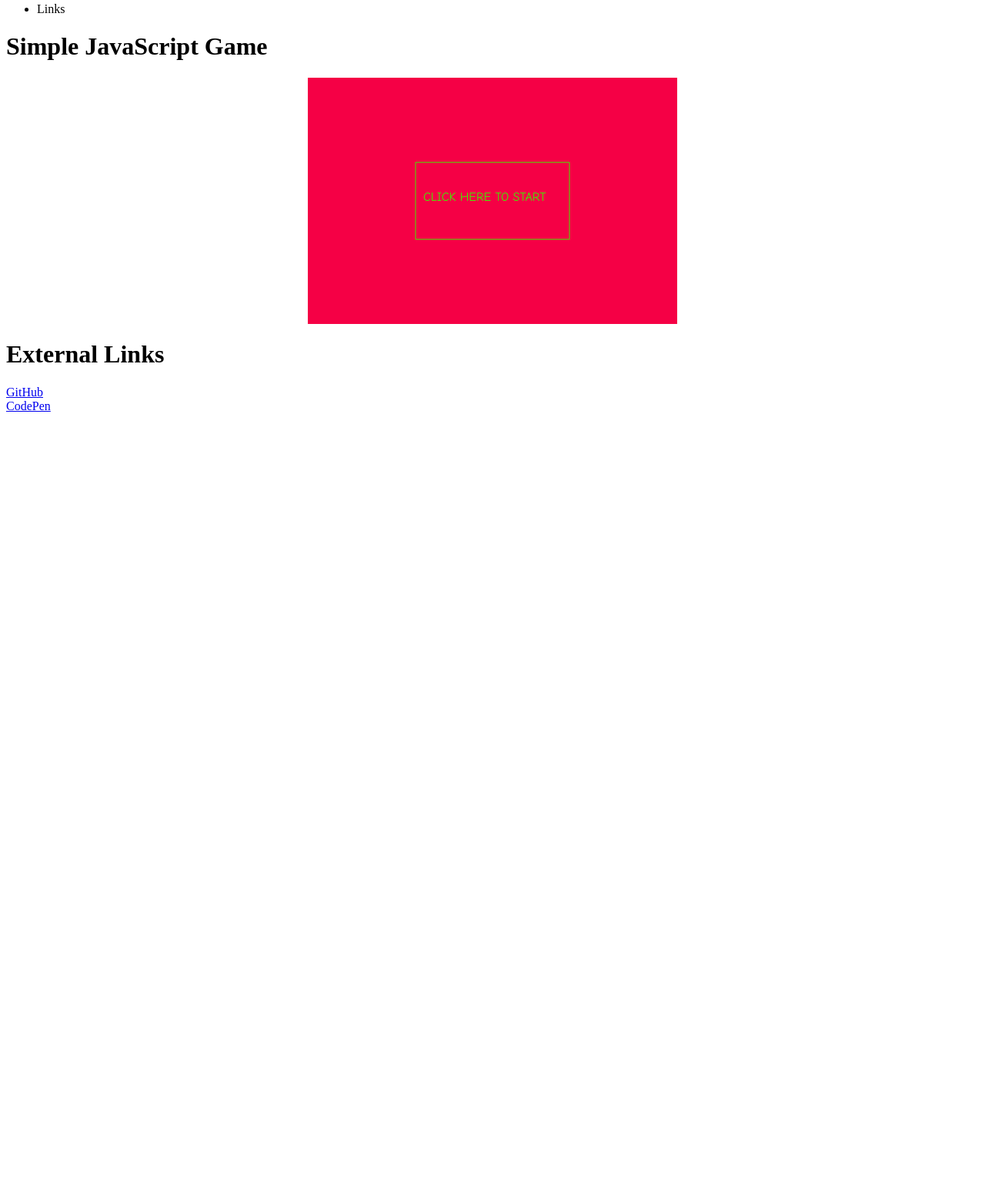
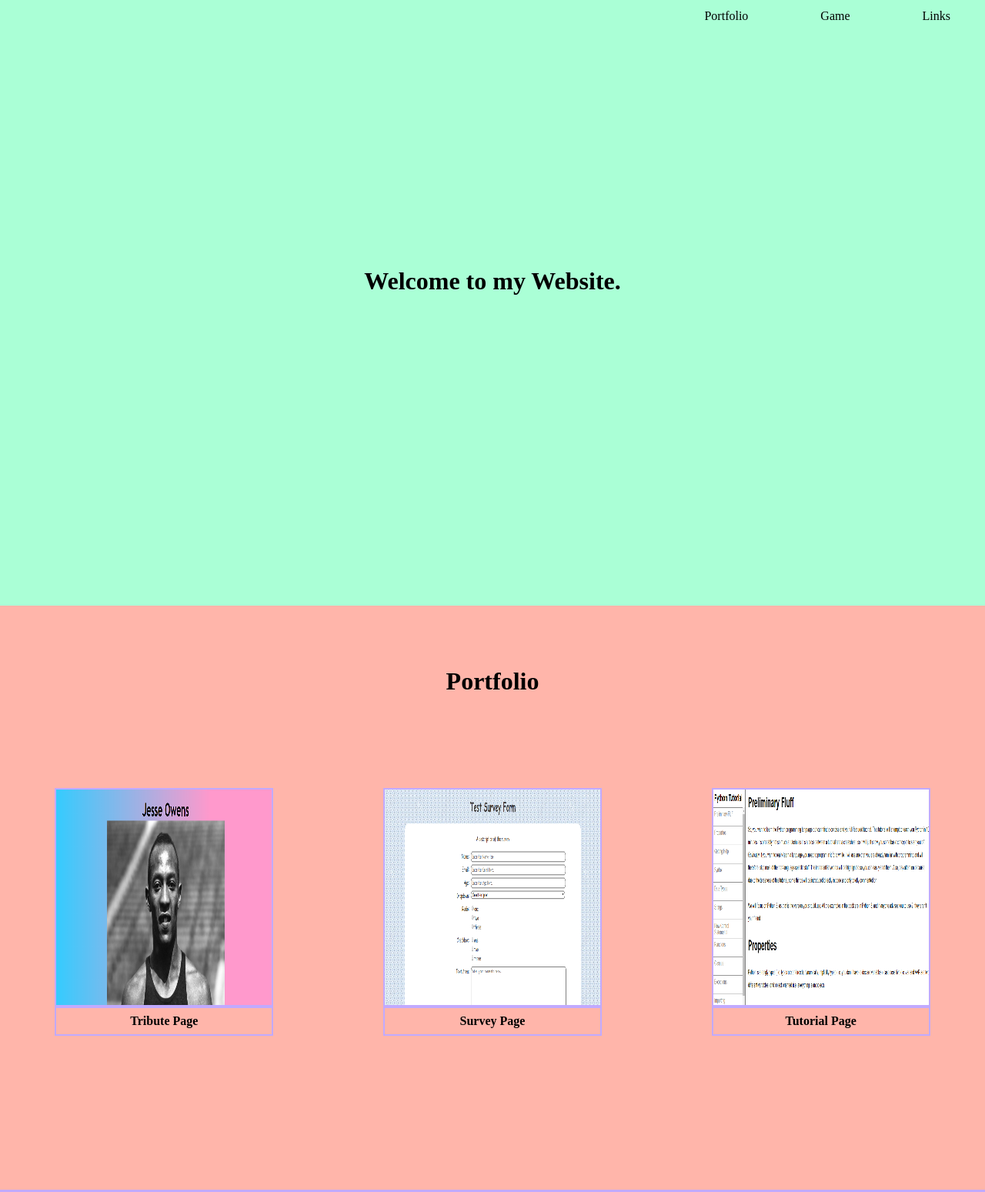
Before and after one commit to jebias/javascript-basic-algorithms-freecodecamp, a plain HTML site: page Portfolio-Website/index.html in a window 1280 px wide. Shown: the part 13-1562 px from the top of the page at 77% size. Before the commit the page ends 800 px from the top, so only its background shows below. Drawn offline with Linux system fonts and the light colour scheme.

Commit message:
Second commit. First deployable version

```diff
--- a/Portfolio-Website/homepage-style.css
+++ b/Portfolio-Website/homepage-style.css
@@ -1,6 +1,109 @@
+* {
+    padding: 0;
+    margin: 0;
+    text-align: center;
+    color: #000000;
+}
+
+body div {
+    top: 0;
+    min-height: 55vh;
+    padding-top: 45vh;
+}
+
+a:link {
+    text-decoration: none;
+}
+
+.welcome {
+
+    background-color: #aaffd6;
+}
+
+.nav-bar ul {
+    text-align: right;
+    position: fixed;
+    width: 100%;
+    background-color: #aaffd6;
+}
+
+.nav-bar ul li{
+    display: inline-block;
+    margin: 45px;
+    margin-bottom: 20px;
+    margin-top: 25px;
+}
+
+.portfolio {
+    background-color: #ffb5aa;
+    padding-top: 10vh;
+    /*padding-bottom: 35vh;*/
+    padding-bottom: 0;
+}
+
+.portfolio-links {
+    display: flex;
+    flex-direction: row;
+    list-style-type: none;
+    justify-content: space-around;
+    margin-top: 15vh;
+}
+
+.portfolio-links img{
+    display: flex;
+    width: 35vh;
+    height: 35vh;
+    border: 2px solid;
+    border-color: #c1aaff;
+
+}
+
+.portfolio-title{
+    padding-top: 1vh;
+    padding-bottom: 1vh;
+    margin-bottom: 25vh;
+    min-height: 0;
+    border: 2px solid;
+    border-color: #c1aaff;
+    font-weight: bold;
+}
+
+.sample-game {
+    padding-top: 10vh;
+    padding-bottom: 35vh;
+    background-color: #c1aaff;
+}
+
 canvas {
     background: #f50045;
     display: block;
     margin: 0 auto;
+  }
 
-  }
+.external-links {
+    padding-top: 10vh;
+    background-color: #ffe0aa;
+    display: flex;
+    flex-direction: column;
+}
+
+.links-list{
+    margin-top: 25vh;
+    display: flex;
+    flex-direction: row;
+    justify-content: space-around;
+    list-style-type: none;
+}
+
+.links {
+    padding: 45px 35px 45px 35px;
+    font-weight: bold;
+    border: 2px solid #c1aaff;
+    border-radius: 100%;
+    background-color: #FFFFFF;
+}
+
+.links:hover {
+    transition-duration: 500ms;
+    background-color: #c1aaff;
+}
--- a/Portfolio-Website/index.html
+++ b/Portfolio-Website/index.html
@@ -5,32 +5,45 @@
     <link rel="stylesheet" href="homepage-style.css">
 </head>
 <body>
-    <nav>
+    <nav class="nav-bar" >
         <ul>
-            <li>
-                Links
-            </li>
+            <li><a class="nav-link" href="#portfolio">Portfolio</a></li>
+            <li><a href="#sample-game">Game</a></li>
+            <li><a href="#external-links">Links</a></li>
         </ul>
     </nav>
 
     <main>
-        <div>
+        <div class="welcome">
+            <h1>Welcome to my Website.</h1>
+        </div>
+        <div id="portfolio" class="portfolio">
+            <h1>Portfolio</h1>
+            <ul class="portfolio-links">
+                <li><a href="https://codepen.io/jamesbias/full/zLrKdp" target="_blank"><img src="images/tribute-page.png" /><div class="portfolio-title">Tribute Page</div></a> </li>
+                <li><a href="https://codepen.io/jamesbias/full/EpyXxM" target="_blank"><img src="images/survey-page.png" /><div class="portfolio-title">Survey Page</div></a> </li>
+                <li><a href="https://codepen.io/jamesbias/full/djqoOP" target="_blank"><img src="images/technical-page.png" /><div class="portfolio-title">Tutorial Page</div></a> </li>
+
+            </ul>
+        </div>
+        <div id="sample-game" class="sample-game" >
             <h1>
                 Simple JavaScript Game
             </h1>
             <canvas id="myCanvas" width="480" height="320"></canvas>
             <script src="brick-break.js"></script>
         </div>
-        <div>
+        <div id="external-links" class="external-links" >
             <h1>
                 External Links
             </h1>
-            <div>
-                <a href="https://github.com/jebias">GitHub</a>
-            </div>
-            <div>
-                <a href="https://codepen.io/jamesbias/">CodePen</a>
-            </div>
+            <ul class="links-list">
+                <li><a class="links" href="https://github.com/jebias" target="_blank">GitHub</a></li>
+                <li><a class="links" href="https://codepen.io/jamesbias/" target="_blank">CodePen</a></li>
+                <li><a class="links" href="mailto:jamesbias13@gmail.com">Email Me</a></li>
+            </ul>
+
+
         </div>
     </main>
 </body>
```
Also changed, not shown: Portfolio-Website/images/darkness.png (added), Portfolio-Website/images/github.png (added), Portfolio-Website/images/survey-page.PNG (added), Portfolio-Website/images/technical-page.PNG (added), Portfolio-Website/images/tribute-page.PNG (added).
